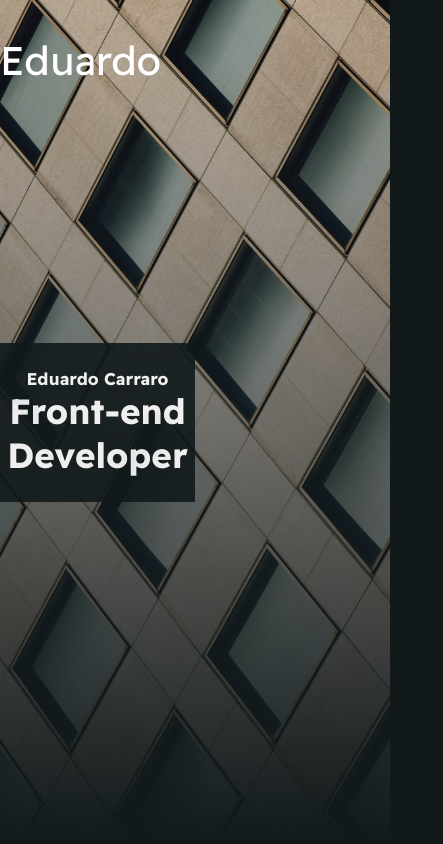
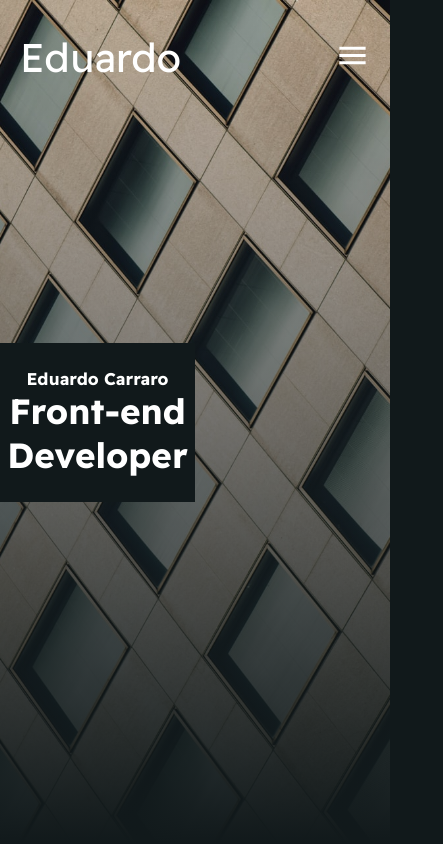
Before and after one commit to EduCrr/educrr, a React (Create React App) app: page / in a window 390 px wide. Shown: the top 844 px of the page, 443 px wide, since content can reach past the window. Built offline with nearby package versions, Linux system fonts and the light colour scheme.

Commit message:
responsivo criado

```diff
--- a/src/App.css
+++ b/src/App.css
@@ -52,7 +52,7 @@ p {
 
 button {
   background-color: #40ba63;
-  font-size: 16px;
+  font-size: 14px;
   font-weight: bold;
   padding: 20px 40px;
   border: 0;
@@ -65,7 +65,6 @@ button {
 button:hover {
   transition: all ease 0.4s;
   background-color: #11191b;
-  border: 2px solid white;
 }
 .show-infos {
   transition: all ease 0.6s;
--- a/src/Pages/Home/index.js
+++ b/src/Pages/Home/index.js
@@ -31,26 +31,34 @@ export default function Home() {
     {
       title: "E-Movie",
       image: "/assets/emovie.png",
-      desc: "sdsa",
-      tools: "React Js, styled-components, API, Reducer, Context.",
+      desc: "Um site da web para visualizar dados de filmes e series, utlizando informações da (TMDB) API. Visualize seus principais artistas de cada filme e detalhes sobre sua sinopse. Crie e salve novas listas na área de favoritos e muito mais.",
+      tools: "React, Styled Components, API, Reducer, Context.",
       url: "http://edumoviee.epizy.com/",
       git: "https://github.com/EduCrr/movies",
     },
     {
       title: "House",
       image: "/assets/house.png",
-      desc: "sdsa",
-      tools: "React Js, Firebase, styled-components, Context.",
+      desc: "Um site da web para visualizar casas e suas informações. Visualize casas por estados selecionados e uma área de login para o administrador ter acesso para editar, deletar e criar uma nova casa. Todos os dados vindo do Firebase.",
+      tools: "React, Firebase, Styled Components, Context.",
       url: "http://eduhouse.epizy.com/",
       git: "https://github.com/EduCrr/house",
     },
     {
       title: "Chair",
       image: "/assets/chair.png",
-      desc: "sdsa",
-      tools: "React Js, Firebase, styled-components, Context.",
+      desc: "Um site da web para adicionar produtos para o seu carrinho de compras. Visualize informações de cada produto, e uma área para ver os items no carrinho. Todos os dados vindo do Firebase.",
+      tools: "React, Firebase, Styled Components, Context.",
       url: "http://educhair.epizy.com/",
       git: "https://github.com/EduCrr/chairs",
+    },
+    {
+      title: "Detetive Barros ",
+      image: "/assets/barros.png",
+      desc: "Um site institucional para classificar seus serviços prestados. A pedido do cliente, ele informou que gostaria de algo simples e direto, então resolvi criar um site intuitivo de página única com formulário de contato. ",
+      tools: "React, Styled Components, EmailJs.",
+      url: "http://barrosdetetive.com.br/",
+      git: "https://github.com/EduCrr/barrosdetetive",
     },
   ]);
   let items = icons.map((item, k) => (
--- a/src/Pages/Home/styled.js
+++ b/src/Pages/Home/styled.js
@@ -22,7 +22,6 @@ export const HomeArea = styled.div`
       .inside {
         padding: 25px 0px;
         background-color: #11191b;
-        opacity: 0.9 !important;
         transition: all ease 0.4s;
         width: 50%;
         font-size: 35px;
@@ -184,9 +183,8 @@ export const HomeArea = styled.div`
   }
 
   .inputs-email {
-    width: 35%;
     z-index: ${(props) => (props.open ? "999" : "-1")};
-
+    width: 100%;
     input,
     textarea {
       font-family: "Readex Pro", sans-serif;
@@ -203,8 +201,12 @@ export const HomeArea = styled.div`
         color: white;
       }
       &:hover {
-        background-color: #11191b;
-        border: 2px solid white;
+        background: rgb(17, 25, 27);
+        background: linear-gradient(
+          18deg,
+          rgba(17, 25, 27, 1) 39%,
+          rgba(24, 32, 34, 1) 66%
+        );
       }
     }
     textarea {
@@ -219,6 +221,14 @@ export const HomeArea = styled.div`
     }
     button {
       background-color: #182022;
+      &:hover {
+        background: rgb(17, 25, 27);
+        background: linear-gradient(
+          18deg,
+          rgba(17, 25, 27, 1) 39%,
+          rgba(24, 32, 34, 1) 66%
+        );
+      }
     }
   }
   .phone,
@@ -232,4 +242,67 @@ export const HomeArea = styled.div`
       font-size: 30px;
     }
   }
+
+  @media (max-width: 1024px) {
+    .conent .about {
+      padding: 0px 15px;
+      .right-about {
+        width: 100%;
+      }
+    }
+    .hab-area,
+    .hab {
+      height: 50vh;
+    }
+    .projects {
+      flex-direction: column;
+      .left-side {
+        width: auto;
+        margin-bottom: 30px;
+        text-align: center;
+      }
+      .right-side {
+        width: 100%;
+      }
+    }
+    .contact {
+      height: 50vh;
+    }
+  }
+
+  @media (max-width: 768px) {
+    .right-about {
+      padding: 0px 20px;
+      width: auto !important ;
+    }
+    .photos {
+      flex-direction: column;
+      .photo {
+        width: 60%;
+      }
+    }
+    .port-area {
+      img {
+        object-fit: scale-down !important;
+      }
+    }
+  }
+  @media (max-width: 375px) {
+    .slider-text {
+      .inside {
+        width: 100% !important;
+        font-size: 30px !important;
+      }
+    }
+    .photos {
+      .photo {
+        width: 100%;
+      }
+    }
+    .port-area {
+      img {
+        height: auto !important;
+      }
+    }
+  }
 `;
--- a/src/components/Footer/styled.js
+++ b/src/components/Footer/styled.js
@@ -12,4 +12,8 @@ export const FooterArea = styled.footer`
       color: white;
     }
   }
+  @media (max-width: 375px) {
+    flex-direction: column;
+    margin-bottom: 20px;
+  }
 `;
--- a/src/components/Header/index.js
+++ b/src/components/Header/index.js
@@ -1,4 +1,4 @@
-import React, { useContext } from "react";
+import React, { useState, useContext, useEffect } from "react";
 import { HeaderArea } from "./styled";
 import Menu from "@material-ui/icons/Menu";
 import Close from "@material-ui/icons/Close";
@@ -9,13 +9,39 @@ import { OpenContext } from "../../OpenContext";
 import Bounce from "react-reveal/Bounce";
 export default function Header() {
   const { open, setOpen } = useContext(OpenContext);
-
+  const [blackHeader, setBlackHeader] = useState(false);
   function handleMenu() {
     setOpen(!open);
   }
+  useEffect(() => {
+    const scrollListener = () => {
+      if (window.scrollY > 10) {
+        setBlackHeader(true);
+      } else {
+        setBlackHeader(false);
+      }
+    };
 
+    window.addEventListener("scroll", scrollListener);
+    return () => {
+      window.removeEventListener("scroll", scrollListener);
+    };
+  }, []);
   return (
-    <HeaderArea className="menu-state" open={open}>
+    <>
+      <div
+        className="menuBackground"
+        style={{
+          background: blackHeader ? "#11191b" : "transparent",
+          height: blackHeader ? "80px" : "0px",
+          width: "100%",
+          position: blackHeader ? "fixed" : "none",
+          zIndex: "98",
+          transition: "all ease 0.4s",
+        }}
+      ></div>
+      <HeaderArea className="menu-state" open={open} black={blackHeader}>
+        <div id="home"></div>
         <div className="content">
           <div className="logo">Eduardo</div>
           <div className="menu">
@@ -60,12 +86,16 @@ export default function Header() {
                 <LinkedIn />
               </a>
 
-            <a href="https://www.instagram.com/eduardo.dudis/" target="_blank">
+              <a
+                href="https://www.instagram.com/eduardo.dudis/"
+                target="_blank"
+              >
                 <Instagram />
               </a>
             </div>
           </div>
         </Bounce>
       </HeaderArea>
+    </>
   );
 }
--- a/src/components/Header/styled.js
+++ b/src/components/Header/styled.js
@@ -1,16 +1,21 @@
 import styled from "styled-components";
 
 export const HeaderArea = styled.header`
-  width: 1200px;
-  margin: auto;
   .content {
-    margin-top: 35px;
     position: fixed;
-    width: inherit;
+    z-index: 99;
+    top: 0;
+    left: 0;
+    right: 0;
+    height: 50px;
     display: flex;
     justify-content: space-between;
     align-items: center;
-    z-index: 99;
+    padding: "10px 0px";
+    background-color: transparent;
+    transition: all ease 0.4s;
+    max-width: 1200px;
+    margin: ${(props) => (props.black ? "1rem auto" : "2rem auto")};
 
     .logo {
       flex: 1;
@@ -46,4 +51,17 @@ export const HeaderArea = styled.header`
       color: white;
     }
   }
+  @media (max-width: 1204px) {
+    .content {
+      padding: 0px 20px;
+    }
+    .menu-area {
+      width: 100%;
+    }
+  }
+  @media (max-width: 375px) {
+    .menu-area {
+      width: 100%;
+    }
+  }
 `;
--- a/src/components/Modal/styled.js
+++ b/src/components/Modal/styled.js
@@ -21,8 +21,15 @@ export const ModalArea = styled.div`
     padding: 6rem;
     border-radius: 5px;
     box-shadow: 0 3rem 5rem rgba(0, 0, 0, 0.3);
+    img {
+      width: auto;
+      height: auto;
+    }
     h4 {
       margin-bottom: 45px;
+    }
+    p {
+      max-width: 900px;
     }
     .btns {
       a {
@@ -40,7 +47,7 @@ export const ModalArea = styled.div`
     .close-modal {
       position: absolute;
       top: 1.2rem;
-      right: 2rem;
+      right: 1.5rem;
       font-size: 5rem;
       color: #333;
       cursor: pointer;
@@ -65,6 +72,33 @@ export const ModalArea = styled.div`
     backdrop-filter: blur(5px);
     transition: all ease 0.4s;
     opacity: ${(props) => (props.open ? "1" : "0")};
-    z-index: ${(props) => (props.open ? "5" : "-100")};
+    z-index: ${(props) => (props.open ? "1000" : "-100")};
+  }
+  @media (max-width: 450px) {
+    .btns {
+      display: flex;
+      flex-direction: column;
+      a {
+        margin: 20px 0px;
+        text-align: center;
+      }
+    }
+  }
+  @media (max-width: 1024px) {
+    .modal {
+      img {
+        width: 100%;
+      }
+    }
+    .close-modal {
+      top: 6.2rem !important;
+      right: 5rem !important;
+    }
+  }
+  @media (max-width: 768px) {
+    .modal {
+      width: 90% !important;
+      height: auto !important;
+    }
   }
 `;
```
Also changed, not shown: public/assets/barros.png (added). Lines whose indentation alone changed are shown as unchanged.
